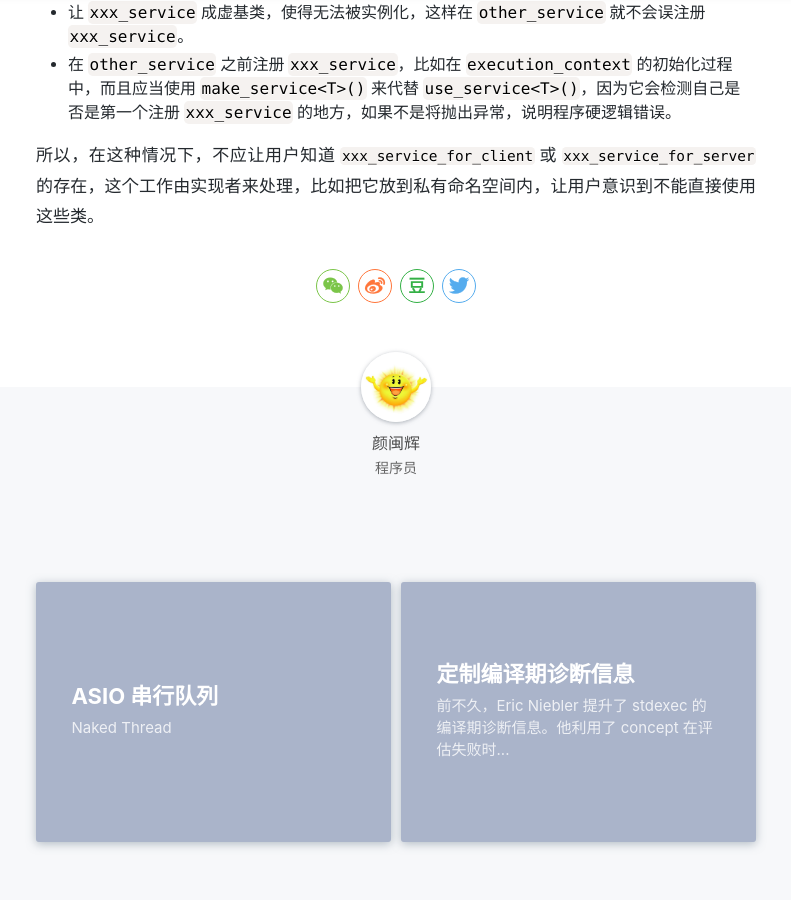
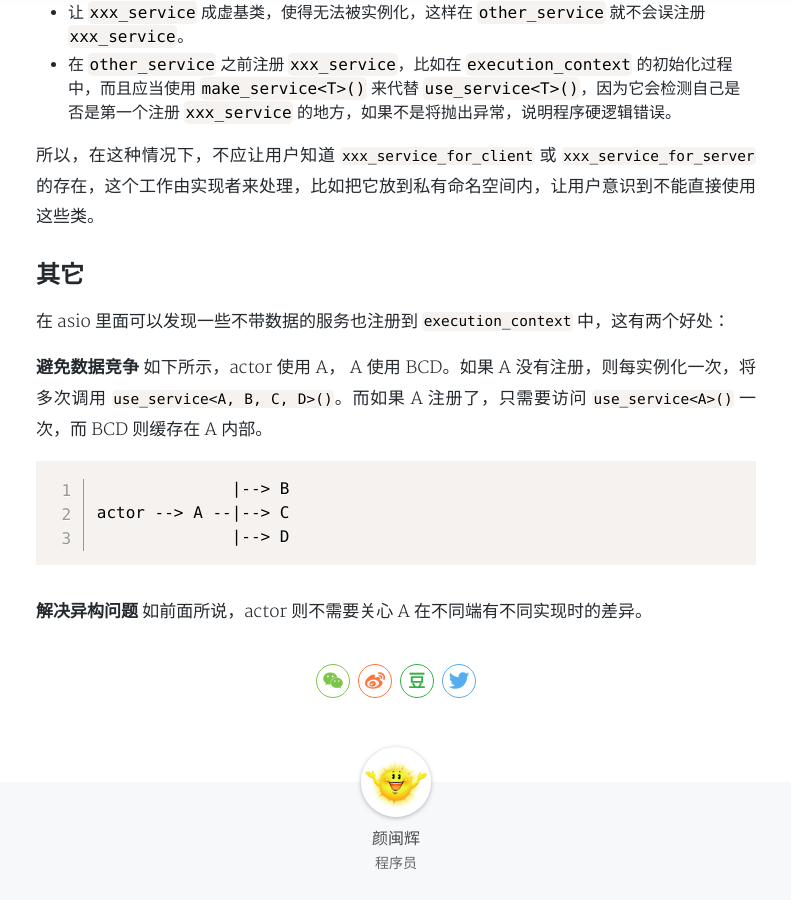
Before and after one commit to yanminhui/yanminhui.github.io, a Jekyll site: the page built from _posts/articles/2023-07-01-asio-services.md, in a window 1280 px wide and 900 px high, scrolled down 2625 px. Shown: the whole window, without its empty margins (244-1035 px from the left). Built offline with Jekyll 4.4.1, drawn with Linux system fonts in a browser that asks for light colours; nearby versions of some CDN libraries; a style sheet for code colours, icons or effects is not loaded.

Commit message:
Update asio services management

```diff
--- a/_posts/articles/2023-07-01-asio-services.md
+++ b/_posts/articles/2023-07-01-asio-services.md
@@ -72,3 +72,15 @@ struct service_key_type<_Service,
 - 在 `other_service` 之前注册 `xxx_service`，比如在 `execution_context` 的初始化过程中，而且应当使用 `make_service<T>()` 来代替 `use_service<T>()`，因为它会检测自己是否是第一个注册 `xxx_service` 的地方，如果不是将抛出异常，说明程序硬逻辑错误。
 
 所以，在这种情况下，不应让用户知道 `xxx_service_for_client` 或 `xxx_service_for_server` 的存在，这个工作由实现者来处理，比如把它放到私有命名空间内，让用户意识到不能直接使用这些类。
+
+## 其它
+
+在 asio 里面可以发现一些不带数据的服务也注册到 `execution_context` 中，这有两个好处：
+
+**避免数据竞争** 如下所示，actor 使用 A， A 使用 BCD。如果 A 没有注册，则每实例化一次，将多次调用 `use_service<A, B, C, D>()`。而如果 A 注册了，只需要访问 `use_service<A>()` 一次，而 BCD 则缓存在 A 内部。
+
+                  |--> B
+    actor --> A --|--> C
+                  |--> D
+
+**解决异构问题** 如前面所说，actor 则不需要关心 A 在不同端有不同实现时的差异。
```
